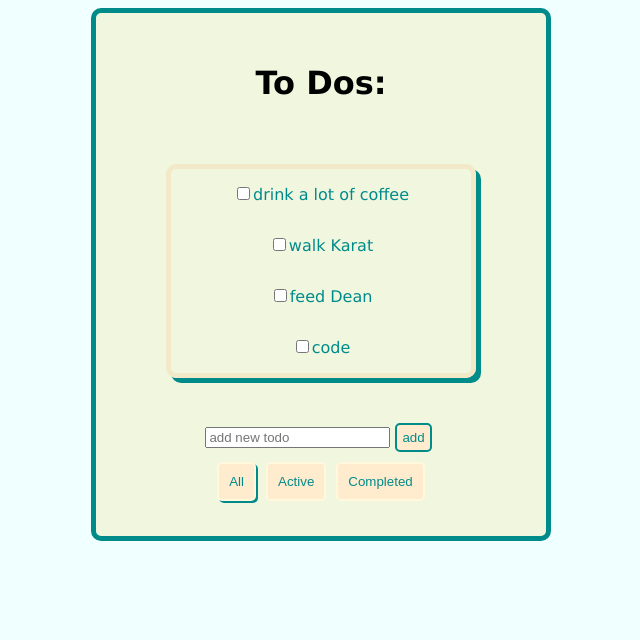
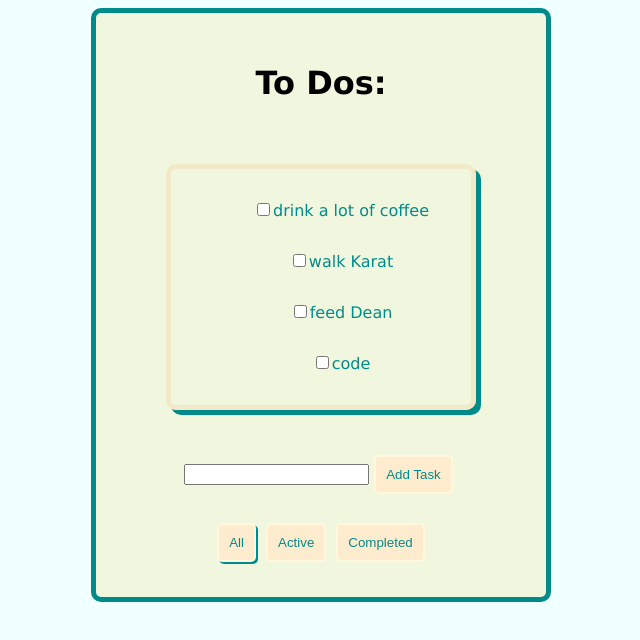
Before and after one commit to ocjarman/react-homework, a React (Create React App) app: page / in a window 1280 px wide. Shown: the top 640 px of the page, without its empty margins (319-959 px from the left). Built offline with nearby package versions, Linux system fonts and the light colour scheme.

Commit message:
added tasks working!

```diff
--- a/src/App.css
+++ b/src/App.css
@@ -55,3 +55,7 @@ button {
   padding: 5px;
   margin: 5px;
 }
+
+li {
+  list-style: none;
+}
--- a/src/App.js
+++ b/src/App.js
@@ -7,26 +7,44 @@ const dummyItems = ["drink a lot of coffee", "walk Karat", "feed Dean", "code"];
 
 //this is the parent/main component where states live
 function App() {
-  const [toDoItems] = useState(dummyItems);
+  const [toDoItems, setToDoItems] = useState(dummyItems);
   const [filter, setFilter] = useState("all"); // //'all' is the default value for selected filter
-
+  const [newTask, setNewTask] = useState("");
   // state is handled in the component and can update it inside component.
   // when you change the state inside your app, itll re-render that section of the app
   // props are handled outside of component, must be updated outside component
+  const handleChange = (event) => {
+    setNewTask(event.target.value);
+  };
+
+  const addTask = () => {
+    //make an array composed of everything in original list, plus new added tasks
+    const newToDoList = [...toDoItems, newTask];
+    //set original list to the new list!
+    setToDoItems(newToDoList);
+  };
 
   return (
     <div className="App">
       <h1>To Dos:</h1>
       <div className="container">
         <div id="list">
-          {toDoItems.map((item) => {
-            return <SingleToDo key={item} toDoName={item} filter={filter} />;
-          })}
+          <ul>
+            <li>
+              {toDoItems.map((item) => {
+                return (
+                  <SingleToDo key={item} toDoName={item} filter={filter} />
+                );
+              })}
+            </li>
+          </ul>
         </div>
       </div>
       {/*---------------form just for show --------*/}
-      <input type="text" placeholder="add new todo" />
-      <input id="submitBtn" type="submit" value="add" />
+      <div className="addTask">
+        <input onChange={handleChange} />
+        <button onClick={addTask}>Add Task</button>
+      </div>
       <br></br>
       <Filter filter={filter} setFilter={setFilter} />
     </div>
--- a/src/components/Filter.jsx
+++ b/src/components/Filter.jsx
@@ -5,14 +5,15 @@ export const Filter = ({filter, setFilter}) => {
 
     //to make obvious which is selected
     const currentFilter = {boxShadow: '2px 2px'}
+    const changeValue = (event) => setFilter(event.target.value)
 
     //setFilter function in line 13 of App.js can be used here to change the 'filter' state
     //when a button is pressed, its value is set as the 'filter' through the setFilter func inherited by the main componet in app
     return (
     <div>
-    <button style={filter==='all' ? currentFilter : null } value="all" onClick={(event) => setFilter(event.target.value)}>All</button>
-    <button style={filter==='active' ? currentFilter : null }value="active" onClick={(event) => setFilter(event.target.value)}>Active</button>
-    <button style={filter==='completed' ? currentFilter : null }value="completed" onClick={(event) => setFilter(event.target.value)}>Completed</button>
+    <button style={filter==='all' ? currentFilter : null } value="all" onClick={changeValue}>All</button>
+    <button style={filter==='active' ? currentFilter : null }value="active" onClick={changeValue}>Active</button>
+    <button style={filter==='completed' ? currentFilter : null }value="completed" onClick={changeValue}>Completed</button>
     </div>
     )
 }
```
